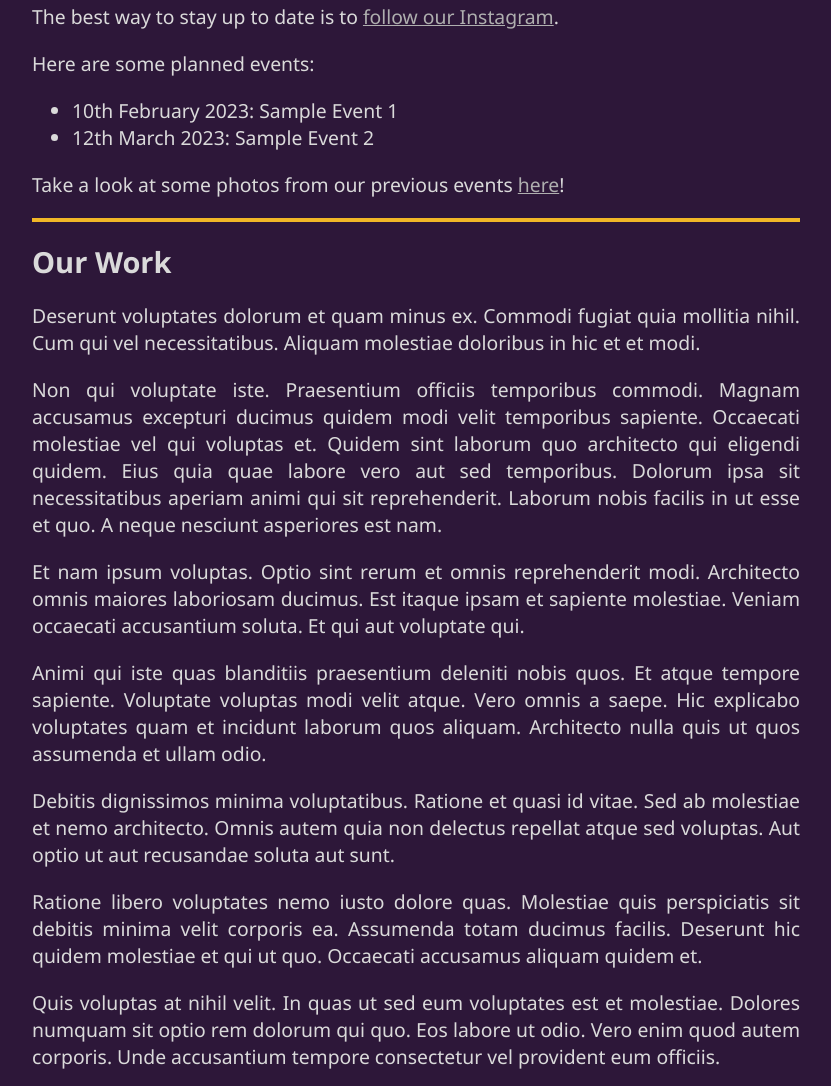
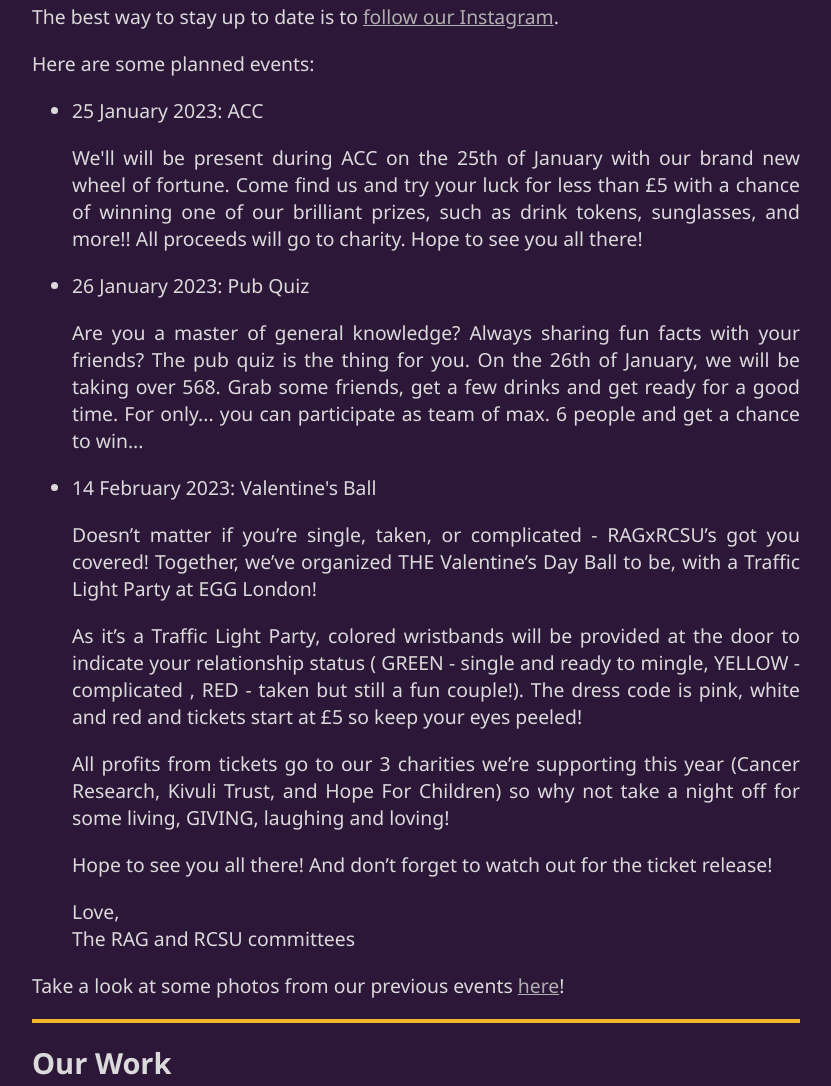
Before and after one commit to Diegovano/imperial-rag, a plain HTML site: page index.html in a window 1280 px wide. Shown: the part 716-1802 px from the top of the page, without its empty margins (224-1055 px from the left). Drawn offline with Linux system fonts and the light colour scheme.

Commit message:
Update committee page with new resources

```diff
--- a/index.html
+++ b/index.html
@@ -57,8 +57,36 @@
         <p>The best way to stay up to date is to <a href="https://www.instagram.com/imperialcollegerag/" target="_blank">follow our Instagram</a>.</p>
         <p>Here are some planned events: </p>
         <ul>
-          <li>10th February 2023: Sample Event 1</li>
-          <li>12th March 2023: Sample Event 2</li>
+          <li>25 January 2023: ACC
+            <p>
+              We'll will be present during ACC on the 25th of January with our brand new wheel of fortune. Come find us and try your luck for less than £5 with a chance of winning one of our brilliant prizes, such as drink tokens, sunglasses, and more!! All proceeds will go to charity. Hope to see you all there!
+            </p>
+          </li>
+          <li>26 January 2023: Pub Quiz
+            <p>
+              Are you a master of general knowledge? Always sharing fun facts with your friends? The pub quiz is the thing for you. On the 26th of January, we will be taking over 568. Grab some friends, get a few drinks and get ready for a good time. For only... you can participate as team of max. 6 people and get a chance to win...
+            </p>
+          </li>
+          <li>14 February 2023: Valentine's Ball
+            <p>
+              <!-- If you are yet to find a Valentine's, RAG would be delighted to have you as company for one night out. On the 14th of February, RAG is organizing a beautiful ball at EGG London. Everyone is welcome. It is a great opportunity to show off, so why not get all dressed up :dancer::wine_glass::hearts:. The dress code is cocktail with red, pink and white as theme colors. -->
+              Doesn’t matter if you’re single, taken, or complicated - RAGxRCSU’s got you covered! Together, we’ve organized THE Valentine’s Day Ball to be, with a Traffic Light Party at EGG London!
+            </p>
+            <p>
+              <!-- At the entrance, we will be giving out wristbands :red_circle::large_orange_circle::large_green_circle:. Pick your color according to your availability status. For all our singles, wearing :shamrock::green_heart: is a great way of letting potential suitors knowing your available or for our couples out there, :diamonds::o: is the way to go. Of course, you can choose to not wear a wristband and just enjoy yourself. -->
+              As it’s a Traffic Light Party, colored wristbands will be provided at the door to indicate your relationship status ( GREEN - single and ready to mingle, YELLOW - complicated , RED - taken but still a fun couple!). The dress code is pink, white and red and tickets start at £5 so keep your eyes peeled!
+            </p>
+            <p>
+              All profits from tickets go to our 3 charities we’re supporting this year (Cancer Research, Kivuli Trust, and Hope For Children) so why not take a night off for some living, GIVING, laughing and loving!
+            </p>
+            <p>
+              Hope to see you all there! And don’t forget to watch out for the ticket release!
+            </p>
+            <p>
+              Love, <br>
+              The RAG and RCSU committees
+            </p>
+          </li>
         </ul>
         <p>Take a look at some photos from our previous events <a href="">here</a>!</p>
       <hr>
--- a/styles.css
+++ b/styles.css
@@ -139,10 +139,11 @@
   align-items: center;
   align-self: center;
 
-  margin: 20px;
+  margin: 10px;
 }
 .member > img {
   width: 270px;
+  /* height: 360px; */
   border-radius: 10px 10px 0 0;
 }
 
```
Also changed, not shown: about.html (+8 -8 lines), committee/Anant.jpg (added), committee/Aran.jpg (added), committee/Camille.jpg (added), committee/Emily.jpg (added), committee/Izzy.jpg (added), committee/Lennox.jpg (added), committee/Nuriyah.jpg (added), committee/OLDMoritz.jpg (added), 2 other files.
